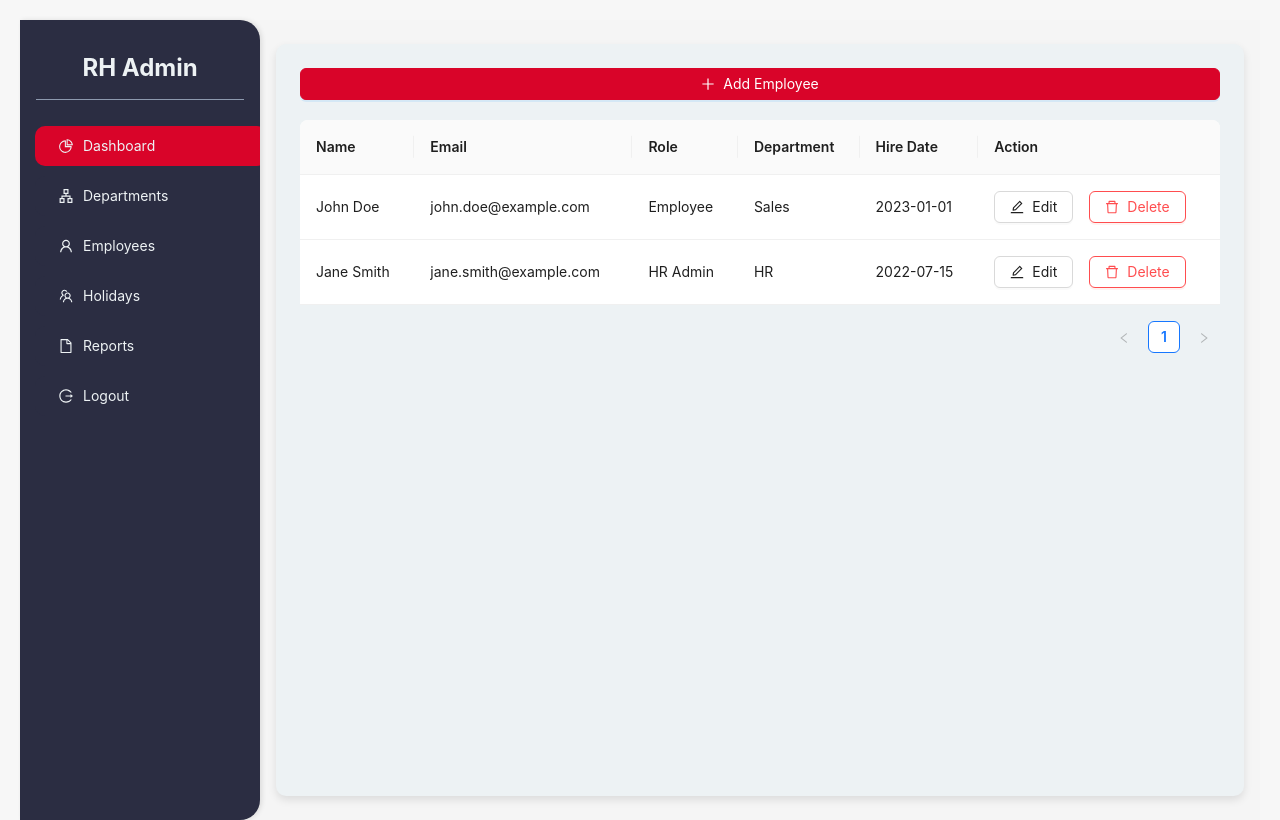
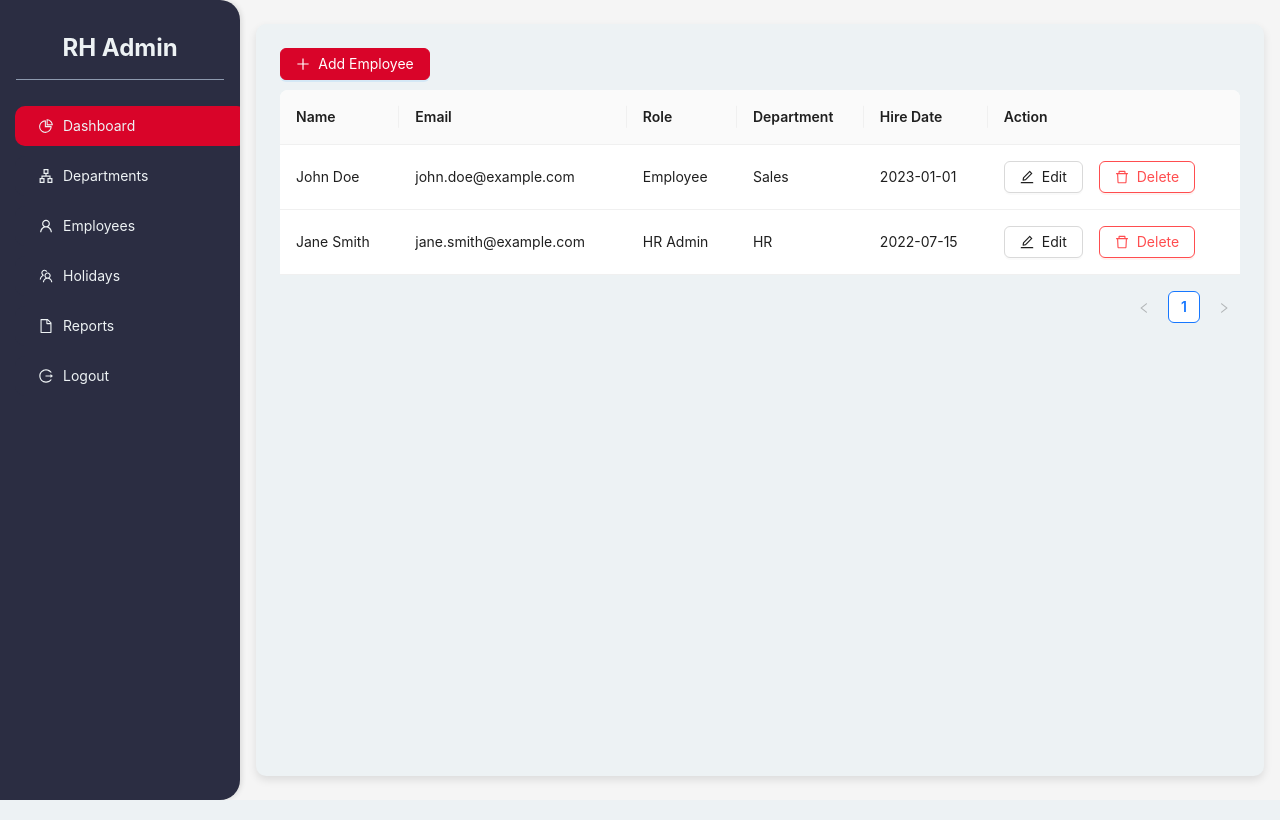
Before and after one commit to feriel568/RH_management_app, a React (Create React App) app in the folder frontend/: page /employee/list in a window 1280 px wide. Built offline with nearby package versions, Linux system fonts and the light colour scheme.

Commit message:
Fix : css style and project's structure

```diff
--- a/frontend/src/pages/Departments.js
+++ b/frontend/src/pages/Departments.js
@@ -52,9 +52,12 @@ const Departments = () => {
   okText="Yes"
   cancelText="No"
   onConfirm={() => handleDelete(record.id)}
+  okButtonProps={{ type: 'primary', size: 'default', style: { width: '80px' } }} // Adjust width of Yes button
+  cancelButtonProps={{ size: 'default', style: { width: '80px' } }} // Adjust width of No button
 >
   <Button danger icon={<DeleteOutlined />}>Delete</Button>
 </Popconfirm>
+
         </Space>
       ),
     },
@@ -133,6 +136,12 @@ const Departments = () => {
                   icon={<PlusOutlined />}
                   htmlType="submit"
                   loading={loading}
+                  style={{
+
+                    gap: '8px' ,
+                    width: '150px',
+                    marginBottom : '10px',
+                  }}
                 >
                   {editingDepartment ? 'Update Department' : 'Add Department'}
                 </Button>
--- a/frontend/src/pages/ListEmployees.js
+++ b/frontend/src/pages/ListEmployees.js
@@ -72,14 +72,15 @@ const ListEmployees = () => {
 
 
             <Popconfirm
-              title="Are you sure to delete this employee?"
+  title="Are you sure to delete this department?"
   okText="Yes"
   cancelText="No"
+  okButtonProps={{ type: 'primary', size: 'default', style: { width: '80px' } }}
+  cancelButtonProps={{ size: 'default', style: { width: '80px' } }}
 >
-              <Button danger icon={<DeleteOutlined />}>
-                Delete
-              </Button>
+  <Button danger icon={<DeleteOutlined />}>Delete</Button>
 </Popconfirm>
+
           </Space>
         ),
       },
@@ -97,10 +98,22 @@ const ListEmployees = () => {
         <Button
   type="primary"
   icon={<PlusOutlined />}
-            style={{ marginBottom: '20px' }}
+  style={{
+
+    gap: '8px' ,
+    width: '150px',
+    marginBottom : '10px',
+  }}
+
 >
-            <Link to="/employee/add" style={{ color: 'white' }}>Add Employee</Link>
+  <Link to="/employee/add" style={{
+    color: 'white',
+    textDecoration: 'none' // Remove underline from the link
+  }}>
+    Add Employee
+  </Link>
 </Button>
+
 
 
           <Table
--- a/frontend/src/styles/conge.css
+++ b/frontend/src/styles/conge.css
@@ -1,11 +1,11 @@
 /* styles.css */
-
+/*
 body {
     font-family: Arial, sans-serif;
     background-color: #f7f7f7;
     margin: 0;
     padding: 20px;
-  }
+  }*/
 
   .register-container {
     background-color: #ffffff;
--- a/frontend/src/styles/conge1.css
+++ b/frontend/src/styles/conge1.css
@@ -1,4 +1,4 @@
-/* General table styling */
+
 .conge-table-container {
     padding: 20px;
     margin: auto;
```
Also changed, not shown: frontend/src/App.js (+5 -5 lines), frontend/src/pages/Conge.js (renamed from frontend/src/components/Conge.js), frontend/src/pages/EmployeeDashbord.js (renamed from frontend/src/components/EmployeeDashbord.js), frontend/src/pages/Listconge.js (renamed from frontend/src/components/Listconge.js), frontend/src/pages/Resultatconge.js (renamed from frontend/src/components/Resultatconge.js), frontend/src/pages/UpdateDemande.js (renamed from frontend/src/components/UpdateDemande.js). Lines whose indentation alone changed are shown as unchanged.
